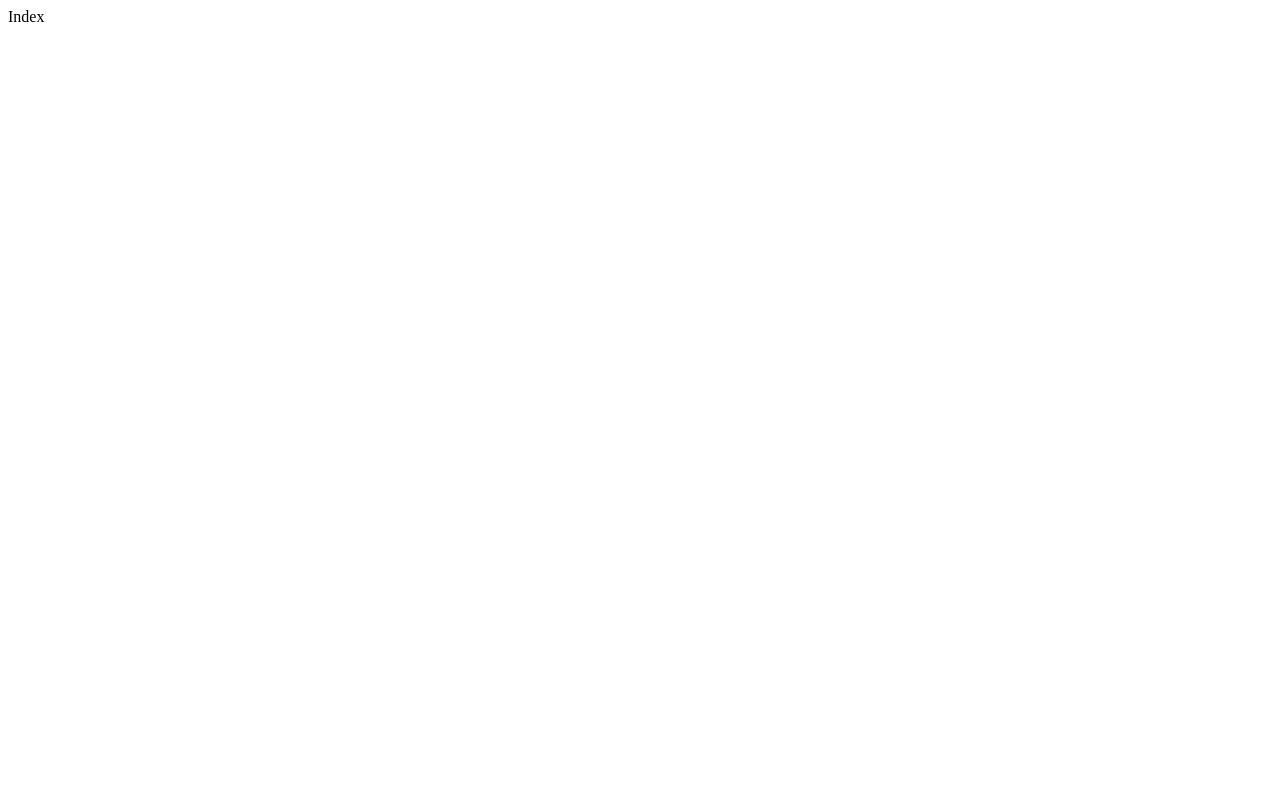
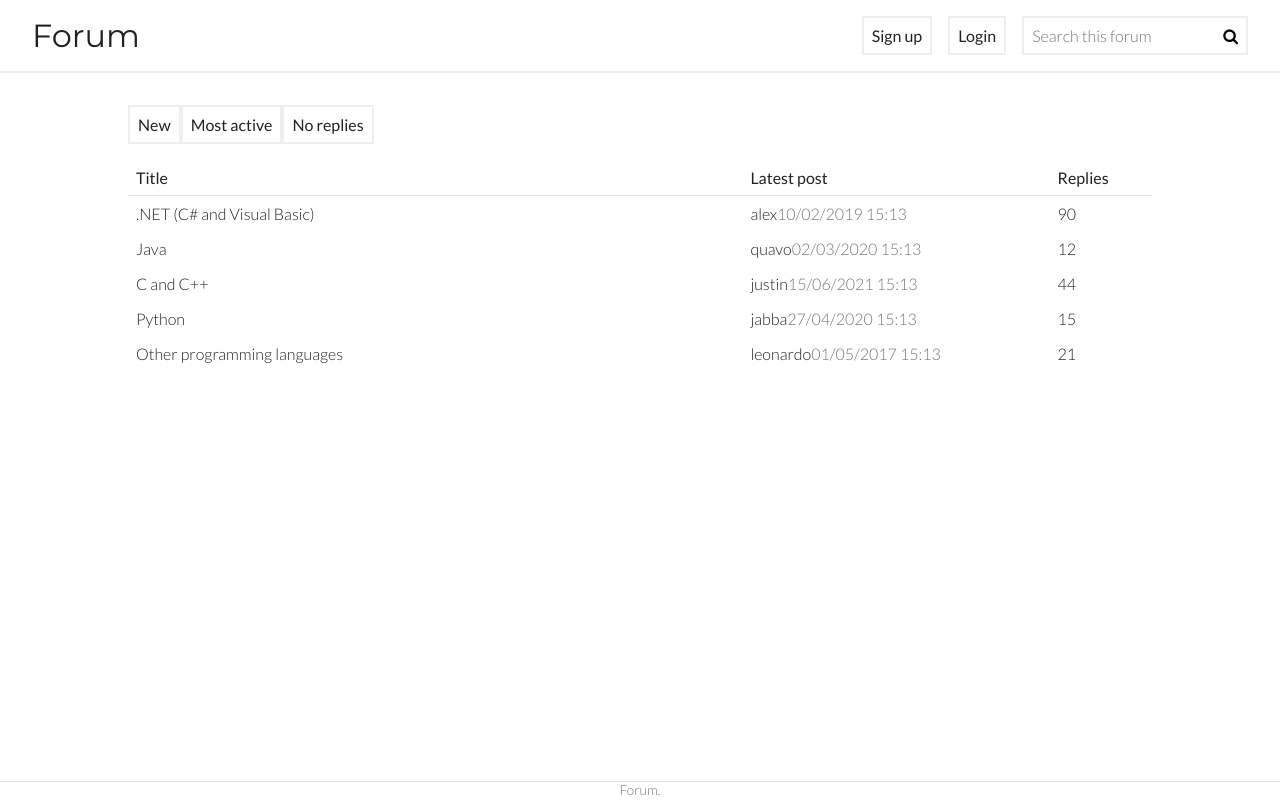
Before and after one commit to g-lamonov/forum, a Vue app in the folder forum-frontend/: page / in a window 1280 px wide. Built offline with nearby package versions, Linux system fonts and the light colour scheme.

Commit message:
add header | add thread buttons | add structure to threads page | add footer

```diff
--- a/forum-frontend/package.json
+++ b/forum-frontend/package.json
@@ -9,6 +9,8 @@
   },
   "dependencies": {
     "core-js": "^3.6.5",
+    "node-sass": "^4.14.1",
+    "sass-loader": "^8.0.0",
     "vue": "^2.6.11"
   },
   "devDependencies": {
--- a/forum-frontend/public/index.html
+++ b/forum-frontend/public/index.html
@@ -5,6 +5,7 @@
     <meta http-equiv="X-UA-Compatible" content="IE=edge">
     <meta name="viewport" content="width=device-width,initial-scale=1.0">
     <link rel="icon" href="<%= BASE_URL %>favicon.ico">
+    <link rel="stylesheet" href="https://stackpath.bootstrapcdn.com/font-awesome/4.7.0/css/font-awesome.min.css" integrity="sha384-wvfXpqpZZVQGK6TAh5PVlGOfQNHSoD2xbE+QkPxCAFlNEevoEH3Sl0sibVcOQVnN" crossorigin="anonymous">
     <title><%= htmlWebpackPlugin.options.title %></title>
   </head>
   <body>
--- a/forum-frontend/src/App.vue
+++ b/forum-frontend/src/App.vue
@@ -1,16 +1,163 @@
 <template>
-	<div id="app">
+	<div id='app'>
+		<header class='header'>
+			<div class='header__group'>
+				<div class='logo'>{{meta.name}}</div>
+			</div>
+			<div class='header__group'>
+				<div class='button button--green'>
+					Sign up
+				</div>
+				<div class='button'>
+					Login
+				</div>
+				<div class='search' tabindex='0'>
+					<input class='search__field' placeholder='Search this forum'>
+					<button class='button button--borderless'><span class='fa fa-search'></span></button>
+				</div>
+			</div>
+		</header>
 		<router-view></router-view>
+		<footer class='footer'>
+			Forum.
+		</footer>
 	</div>
 </template>
 
 <script>
-export default {
-	name: 'app',
-	components: {
+	export default {
+		name: 'app',
+		components: {
+		},
+		data () {
+			return {
+				meta: {
+					name: 'Forum'
+				}
+			}
+		}
 	}
-}
 </script>
 
-<style>
+<style lang='scss'>
+	@import url('https://fonts.googleapis.com/css?family=Lato:300,300i,400|Montserrat');
+	$font--role-default: 'Lato', sans-serif;
+	$font--role-emphasis: 'Montserrat', sans-serif;
+	$color__text--primary: rgba(0, 0, 0, 0.87);
+	$color__text--secondary: rgba(0, 0, 0, 0.54);
+	$color__lightgray--primary: #F5F5F5;
+	$color__lightgray--darker: #EEEEEE;
+	$color__lightgray--darkest: #E0E0E0;
+	$color__gray--primary: #EEEEEE;
+	$color__gray--darker: #E0E0E0;
+	$color__gray--darkest: #BDBDBD;
+	@mixin text($family: $font--role-default, $size: 1rem, $weight: 300) {
+		font-family: $family;
+		font-size: $size;
+		font-weight: $weight;
+	}
+	@mixin optional-at-root($sel) {
+		@at-root #{if(not &, $sel, selector-append(&, $sel))} {
+			@content;
+		}
+	}
+	@mixin placeholder {
+		@include optional-at-root('::-webkit-input-placeholder') {
+			@content;
+		}
+		@include optional-at-root(':-moz-placeholder') {
+			@content;
+		}
+		@include optional-at-root('::-moz-placeholder') {
+			@content;
+		}
+		@include optional-at-root(':-ms-input-placeholder') {
+			@content;
+		}
+	}
+	html {
+		width: 100%;
+		margin: 0;
+		padding: 0;
+		position: relative;
+		min-height: 100%;
+		color: $color__text--primary;
+		@include text;
+	}
+	body {
+		margin: 0 0 2rem;
+	}
+	* {
+		box-sizing: border-box;
+	}
+	.header {
+		width: 100%;
+		padding: 1rem 2rem;
+		display: flex;
+		align-items: center;
+		justify-content: space-between;
+		border-bottom: 0.125rem solid $color__gray--primary;
+		@at-root #{&}__group {
+			display: flex;
+			> * { margin: 0 0.5rem; }
+			> *:first-child { margin-left: 0; }
+			> *:last-child { margin-right: 0; }
+		}
+	}
+	.logo {
+		@include text($font--role-emphasis, 2rem, normal);
+	}
+	.button {
+		border: 0.125rem solid $color__gray--primary;
+		display: inline-block;
+		text-align: center;
+		@include text($font--role-default, 1rem, 400);
+		padding: 0.5rem;
+		cursor: pointer;
+		background-color: #fff;
+		transition: background-color 0.2s, border-color 0.2s;
+		outline: none;
+		&:hover {
+			background-color: $color__lightgray--primary;
+			border-color: $color__gray--darker;
+		}
+		&:active {
+			background-color: $color__lightgray--darker;
+			border-color: $color__gray--darkest;
+		}
+		@at-root #{&}--borderless {
+			border: 0;
+		}
+	}
+	.search {
+		border: 0.125rem solid $color__gray--primary;
+		&:hover {
+			border-color: $color__gray--darker;
+		}
+		&:focus {
+			border-color: $color__gray--darkest;
+		}
+		@at-root #{&}__field {
+			outline: none;
+			height: 100%;
+			padding: 0 0.5rem;
+			border: 0;
+			@include text;
+			@include placeholder {
+				@include text;
+			}
+		}
+	}
+	.footer {
+		position: absolute;
+		left: 0;
+		bottom: 0;
+		text-align: center;
+		color: $color__text--secondary;
+		font-size: 0.85rem;
+		height: 1rem;
+		margin-bottom: 0.2rem;
+		border-top: thin solid $color__lightgray--darkest;
+		width: 100%;
+	}
 </style>
--- /dev/null
+++ b/forum-frontend/src/assets/scss/variables.scss
@@ -0,0 +1,48 @@
+$font--role-default: 'Lato', sans-serif;
+$font--role-emphasis: 'Montserrat', sans-serif;
+
+$color__text--primary: rgba(0, 0, 0, 0.87);
+$color__text--secondary: rgba(0, 0, 0, 0.54);
+
+$color__lightgray--primary: #F5F5F5;
+$color__lightgray--darker: #EEEEEE;
+$color__lightgray--darkest: #E0E0E0;
+
+$color__gray--primary: #EEEEEE;
+$color__gray--darker: #E0E0E0;
+$color__gray--darkest: #BDBDBD;
+
+$color__orange--primary: #F57C00;
+$color__orange--darker: #EF6C00;
+$color__orange--darkest: #de621c;
+
+
+@mixin text($family: $font--role-default, $size: 1rem, $weight: 300) {
+	font-family: $family;
+	font-size: $size;
+	font-weight: $weight;
+}
+
+@mixin optional-at-root($sel) {
+	@at-root #{if(not &, $sel, selector-append(&, $sel))} {
+		@content;
+	}
+}
+
+@mixin placeholder {
+	@include optional-at-root('::-webkit-input-placeholder') {
+		@content;
+	}
+
+	@include optional-at-root(':-moz-placeholder') {
+		@content;
+	}
+
+	@include optional-at-root('::-moz-placeholder') {
+		@content;
+	}
+
+	@include optional-at-root(':-ms-input-placeholder') {
+		@content;
+	}
+}
--- a/forum-frontend/src/components/routes/Index.vue
+++ b/forum-frontend/src/components/routes/Index.vue
@@ -1,6 +1,57 @@
 <template>
-	<div>
-		Index
+	<div class='index'>
+		<div class='thread_sorting'>
+			<div class='button button--orange'>New</div>
+			<div class='button'>Most active</div>
+			<div class='button'>No replies</div>
+		</div>
+		<div class='threads'>
+			<div class='thread thread--header'>
+				<div class='thread__section thread__section--header thread__section--width-title'>Title</div>
+				<div class='thread__section thread__section--header thread__section--width-post'>Latest post</div>
+				<div class='thread__section thread__section--header thread__section--width-replies'>Replies</div>
+			</div>
+			<div class='thread thread--hover'>
+				<div class='thread__section thread__section--width-title'>.NET (C# and Visual Basic)</div>
+				<div class='thread__section thread__section--width-post'>
+					<div class='thread__user'>alex</div>
+					<div class='thread__date'>10/02/2019 15:13</div>
+				</div>
+				<div class='thread__section thread__section--width-replies'>90</div>
+			</div>
+			<div class='thread thread--hover'>
+				<div class='thread__section thread__section--width-title'>Java</div>
+				<div class='thread__section thread__section--width-post'>
+					<div class='thread__user'>quavo</div>
+					<div class='thread__date'>02/03/2020 15:13</div>
+				</div>
+				<div class='thread__section thread__section--width-replies'>12</div>
+			</div>
+			<div class='thread thread--hover'>
+				<div class='thread__section thread__section--width-title'>C and C++</div>
+				<div class='thread__section thread__section--width-post'>
+					<div class='thread__user'>justin</div>
+					<div class='thread__date'>15/06/2021 15:13</div>
+				</div>
+				<div class='thread__section thread__section--width-replies'>44</div>
+			</div>
+			<div class='thread thread--hover'>
+				<div class='thread__section thread__section--width-title'>Python</div>
+				<div class='thread__section thread__section--width-post'>
+					<div class='thread__user'>jabba</div>
+					<div class='thread__date'>27/04/2020 15:13</div>
+				</div>
+				<div class='thread__section thread__section--width-replies'>15</div>
+			</div>
+			<div class='thread thread--hover'>
+				<div class='thread__section thread__section--width-title'>Other programming languages</div>
+				<div class='thread__section thread__section--width-post'>
+					<div class='thread__user'>leonardo</div>
+					<div class='thread__date'>01/05/2017 15:13</div>
+				</div>
+				<div class='thread__section thread__section--width-replies'>21</div>
+			</div>
+		</div>
 	</div>
 </template>
 
@@ -11,5 +62,50 @@
 </script>
 
 <style lang='scss' scoped>
-
+	@import '../../assets/scss/variables.scss';
+	.index {
+		width: 80%;
+		margin: 0 auto;
+		margin-top: 2rem;
+	}
+	.thread_sorting {
+		margin-bottom: 1rem;
+	}
+	.thread {
+		display: flex;
+		background-color: #fff;
+		padding: 0.5rem 0;
+		cursor: default;
+		@at-root #{&}--hover {
+			transition: background-color 0.2s;
+			&:hover {
+				background-color: $color__lightgray--primary;
+			}
+		}
+		@at-root #{&}--header {
+			border-bottom: thin solid $color__lightgray--darkest;
+		}
+		@at-root #{&}__section {
+			padding: 0 0.5rem;
+			@at-root #{&}--header {
+				font-weight: 400;
+			}
+			@at-root #{&}--width-title {
+				width: 60%;
+			}
+			@at-root #{&}--width-post {
+				width: 30%
+			}
+			@at-root #{&}--width-replies {
+				width: 10%;
+			}
+		}
+		@at-root #{&}__user {
+			display: inline-block;
+		}
+		@at-root #{&}__date {
+			color: $color__text--secondary;
+			display: inline-block;
+		}
+	}
 </style>
--- a/forum-frontend/src/main.js
+++ b/forum-frontend/src/main.js
@@ -14,8 +14,8 @@ const router = new VueRouter({
 })
 
 new Vue({
-	el: '#app',
+	render: h => h(App),
 	template: '<App/>',
 	components: { App },
 	router
-})
+}).$mount('#app')
```
Also changed, not shown: 2 other files (tests, documents, lock files or other folders).
